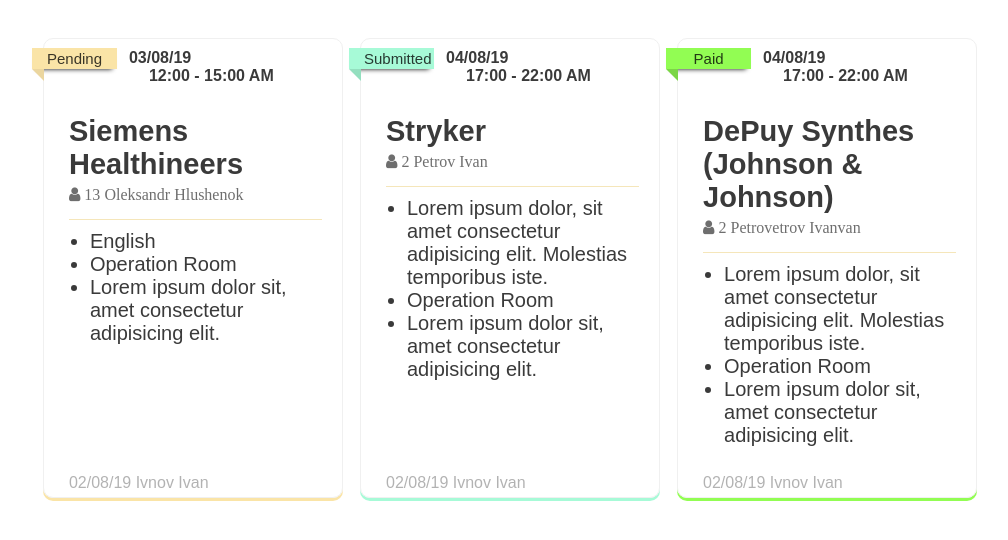
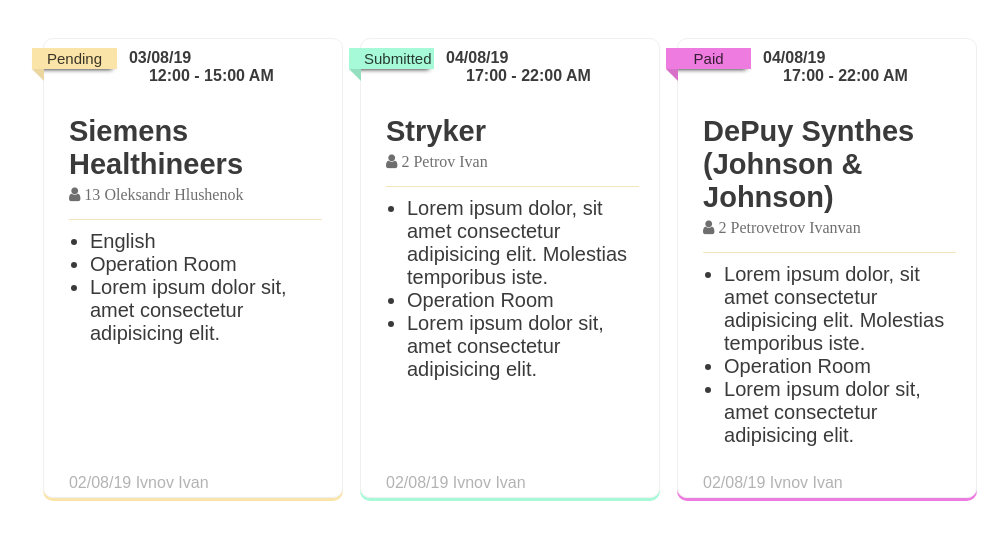
Before and after one commit to olek-hl/UI-UX, a plain HTML site: page index.html in a window 1280 px wide. Shown: the whole page, without its empty margins (130-1138 px from the left). Drawn offline with Linux system fonts and the light colour scheme; a web font is replaced by a local one.

Commit message:
styles changed2

```diff
--- a/styles.css
+++ b/styles.css
@@ -45,7 +45,7 @@ body {
 
 .card.paid {
   /*border: 1px solid rgb(146, 253, 83);*/
-  box-shadow: 0px 3px 0px 0px rgb(146, 253, 83);
+  box-shadow: 0px 3px 0px 0px rgb(238, 123, 223);
 }
 
 .card_status {
@@ -68,7 +68,7 @@ body {
   background-color: rgb(167, 250, 215);
 }
 .card.paid .card_status {
-  background-color: rgb(146, 253, 83);
+  background-color: rgb(238, 123, 223);
 }
 
 .card_status span {
@@ -89,7 +89,7 @@ body {
   border-top-color: rgb(148, 223, 191);
 }
 .card.paid .card_status span {
-  border-top-color: rgb(123, 214, 70);
+  border-top-color: rgb(214, 112, 201);
 }
 
 .card_due-date {
```
